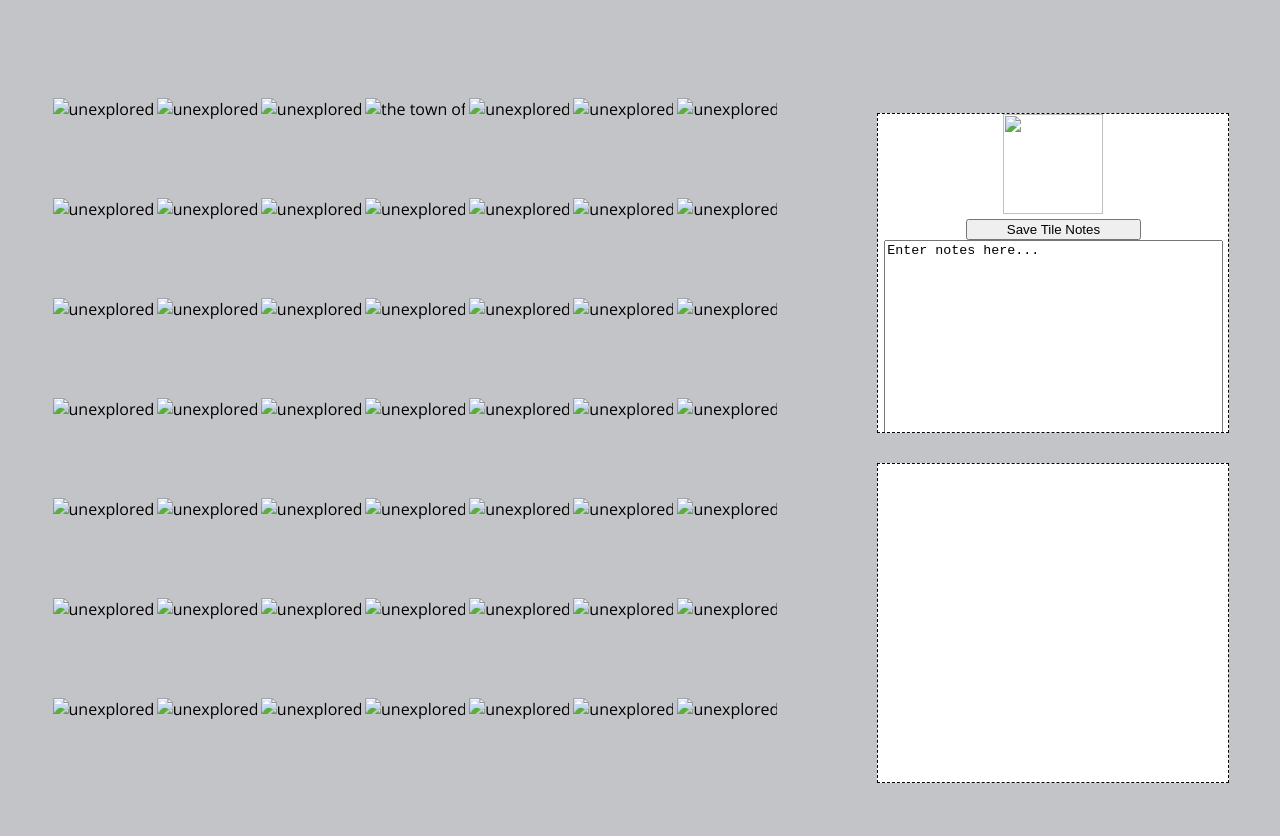
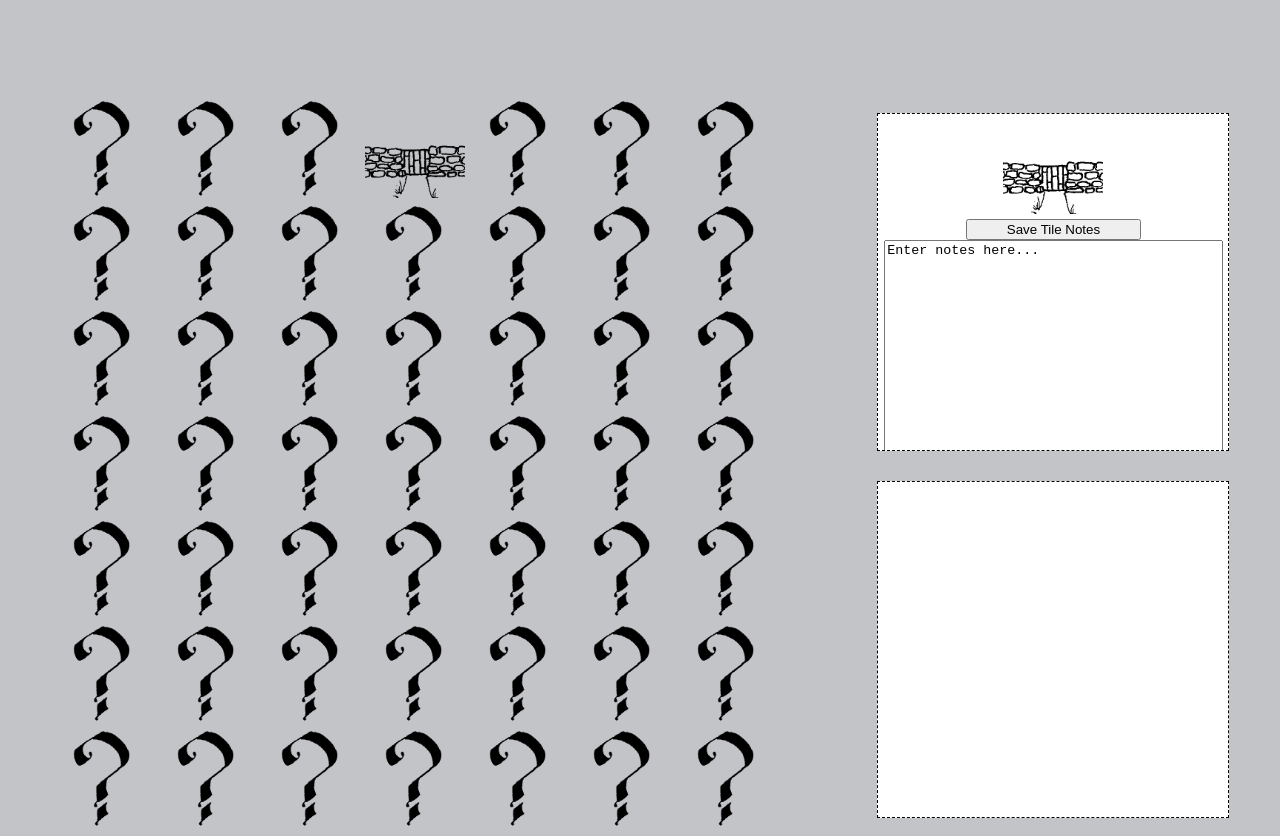
Before and after one commit to sak7az/mapp, a website: page index.html in a window 1280 px wide. Shown: the part 202-1038 px from the top of the page. Drawn offline with nearby package versions, Linux system fonts and the light colour scheme.

Commit message:
fixed paths to image srcs to fit new file structure

```diff
--- a/index.html
+++ b/index.html
@@ -20,217 +20,217 @@
             <div id="map">
                 <div class="row" id="row01">
                     <div class="tilediv">
-                        <img class="tile" data-notes="Enter notes here..." id="tile0101" src="unexplored.png" alt="unexplored territory"/>
+                        <img class="tile" data-notes="Enter notes here..." id="tile0101" src="mapTiles/unexplored.png" alt="unexplored territory"/>
                         <select id="tile0101dropdown" class="tiledropdown"></select>
                     </div>
                     <div class="tilediv">
-                        <img class="tile" data-notes="Enter notes here..."id="tile0102" src="unexplored.png" alt="unexplored territory"/>
+                        <img class="tile" data-notes="Enter notes here..."id="tile0102" src="mapTiles/unexplored.png" alt="unexplored territory"/>
                         <select id="tile0102dropdown" class="tiledropdown"></select>
                     </div>
                     <div class="tilediv">
-                        <img class="tile" data-notes="Enter notes here..."id="tile0103" src="unexplored.png" alt="unexplored territory"/>
+                        <img class="tile" data-notes="Enter notes here..."id="tile0103" src="mapTiles/unexplored.png" alt="unexplored territory"/>
                         <select id="tile0103dropdown" class="tiledropdown"></select>
                     </div>
                     <div class="tilediv">
-                        <img class="tile" data-notes="Enter notes here..."id="tile0104" src="town.png" alt="the town of Amsurna"/>
+                        <img class="tile" data-notes="Enter notes here..."id="tile0104" src="mapTiles/town.png" alt="the town of Amsurna"/>
                     </div>
                     <div class="tilediv">
-                        <img class="tile" data-notes="Enter notes here..."id="tile0105" src="unexplored.png" alt="unexplored territory"/>
+                        <img class="tile" data-notes="Enter notes here..."id="tile0105" src="mapTiles/unexplored.png" alt="unexplored territory"/>
                         <select id="tile0105dropdown" class="tiledropdown"></select>
                     </div>
                     <div class="tilediv">
-                        <img class="tile" data-notes="Enter notes here..."id="tile0106" src="unexplored.png" alt="unexplored territory"/>
+                        <img class="tile" data-notes="Enter notes here..."id="tile0106" src="mapTiles/unexplored.png" alt="unexplored territory"/>
                         <select id="tile0106dropdown" class="tiledropdown"></select>
                     </div>
                     <div class="tilediv">
-                        <img class="tile" data-notes="Enter notes here..."id="tile0107" src="unexplored.png" alt="unexplored territory"/>
+                        <img class="tile" data-notes="Enter notes here..."id="tile0107" src="mapTiles/unexplored.png" alt="unexplored territory"/>
                         <select id="tile0107dropdown" class="tiledropdown"></select>
                     </div>
                 </div>
                 <div class="row" id="row02">
                     <div class="tilediv">
-                        <img class="tile" data-notes="Enter notes here..."id="tile0201" src="unexplored.png" alt="unexplored territory"/>
+                        <img class="tile" data-notes="Enter notes here..."id="tile0201" src="mapTiles/unexplored.png" alt="unexplored territory"/>
                         <select id="tile0201dropdown" class="tiledropdown"></select>
                     </div>
                     <div class="tilediv">
-                        <img class="tile" data-notes="Enter notes here..."id="tile0202" src="unexplored.png" alt="unexplored territory"/>
+                        <img class="tile" data-notes="Enter notes here..."id="tile0202" src="mapTiles/unexplored.png" alt="unexplored territory"/>
                         <select id="tile0202dropdown" class="tiledropdown"></select>
                     </div>
                     <div class="tilediv">
-                        <img class="tile" data-notes="Enter notes here..."id="tile0203" src="unexplored.png" alt="unexplored territory"/>
+                        <img class="tile" data-notes="Enter notes here..."id="tile0203" src="mapTiles/unexplored.png" alt="unexplored territory"/>
                         <select id="tile0203dropdown" class="tiledropdown"></select>
                     </div>
                     <div class="tilediv">
-                        <img class="tile" data-notes="Enter notes here..."id="tile0204" src="unexplored.png" alt="unexplored territory"/>
+                        <img class="tile" data-notes="Enter notes here..."id="tile0204" src="mapTiles/unexplored.png" alt="unexplored territory"/>
                         <select id="tile0204dropdown" class="tiledropdown"></select>
                     </div>
                     <div class="tilediv">
-                        <img class="tile" data-notes="Enter notes here..."id="tile0205" src="unexplored.png" alt="unexplored territory"/>
+                        <img class="tile" data-notes="Enter notes here..."id="tile0205" src="mapTiles/unexplored.png" alt="unexplored territory"/>
                         <select id="tile0205dropdown" class="tiledropdown"></select>
                     </div>
                     <div class="tilediv">
-                        <img class="tile" data-notes="Enter notes here..."id="tile0206" src="unexplored.png" alt="unexplored territory"/>
+                        <img class="tile" data-notes="Enter notes here..."id="tile0206" src="mapTiles/unexplored.png" alt="unexplored territory"/>
                         <select id="tile0206dropdown" class="tiledropdown"></select>
                     </div>
                     <div class="tilediv">
-                        <img class="tile" data-notes="Enter notes here..."id="tile0207" src="unexplored.png" alt="unexplored territory"/>
+                        <img class="tile" data-notes="Enter notes here..."id="tile0207" src="mapTiles/unexplored.png" alt="unexplored territory"/>
                         <select id="tile0207dropdown" class="tiledropdown"></select>
                     </div>
                 </div>
                 <div class="row" id="row03">
                     <div class="tilediv">
-                        <img class="tile" data-notes="Enter notes here..."id="tile0301" src="unexplored.png" alt="unexplored territory"/>
+                        <img class="tile" data-notes="Enter notes here..."id="tile0301" src="mapTiles/unexplored.png" alt="unexplored territory"/>
                         <select id="tile0301dropdown" class="tiledropdown"></select>
                     </div>
                     <div class="tilediv">
-                        <img class="tile" data-notes="Enter notes here..."id="tile0302" src="unexplored.png" alt="unexplored territory"/>
+                        <img class="tile" data-notes="Enter notes here..."id="tile0302" src="mapTiles/unexplored.png" alt="unexplored territory"/>
                         <select id="tile0302dropdown" class="tiledropdown"></select>
                     </div>
                     <div class="tilediv">
-                        <img class="tile" data-notes="Enter notes here..."id="tile0303" src="unexplored.png" alt="unexplored territory"/>
+                        <img class="tile" data-notes="Enter notes here..."id="tile0303" src="mapTiles/unexplored.png" alt="unexplored territory"/>
                         <select id="tile0303dropdown" class="tiledropdown"></select>
                     </div>
                     <div class="tilediv">
-                        <img class="tile" data-notes="Enter notes here..."id="tile0304" src="unexplored.png" alt="unexplored territory"/>
+                        <img class="tile" data-notes="Enter notes here..."id="tile0304" src="mapTiles/unexplored.png" alt="unexplored territory"/>
                         <select id="tile0304dropdown" class="tiledropdown"></select>
                     </div>
                     <div class="tilediv">
-                        <img class="tile" data-notes="Enter notes here..."id="tile0305" src="unexplored.png" alt="unexplored territory"/>
+                        <img class="tile" data-notes="Enter notes here..."id="tile0305" src="mapTiles/unexplored.png" alt="unexplored territory"/>
                         <select id="tile0305dropdown" class="tiledropdown"></select>
                     </div>
                     <div class="tilediv">
-                        <img class="tile" data-notes="Enter notes here..."id="tile0306" src="unexplored.png" alt="unexplored territory"/>
+                        <img class="tile" data-notes="Enter notes here..."id="tile0306" src="mapTiles/unexplored.png" alt="unexplored territory"/>
                         <select id="tile0306dropdown" class="tiledropdown"></select>
                     </div>
                     <div class="tilediv">
-                        <img class="tile" data-notes="Enter notes here..."id="tile0307" src="unexplored.png" alt="unexplored territory"/>
+                        <img class="tile" data-notes="Enter notes here..."id="tile0307" src="mapTiles/unexplored.png" alt="unexplored territory"/>
                         <select id="tile0307dropdown" class="tiledropdown"></select>
                     </div>
                 </div>
                 <div class="row" id="row04">
                     <div class="tilediv">
-                        <img class="tile" data-notes="Enter notes here..."id="tile0401" src="unexplored.png" alt="unexplored territory"/>
+                        <img class="tile" data-notes="Enter notes here..."id="tile0401" src="mapTiles/unexplored.png" alt="unexplored territory"/>
                         <select id="tile0401dropdown" class="tiledropdown"></select>
                     </div>
                     <div class="tilediv">
-                        <img class="tile" data-notes="Enter notes here..."id="tile0402" src="unexplored.png" alt="unexplored territory"/>
+                        <img class="tile" data-notes="Enter notes here..."id="tile0402" src="mapTiles/unexplored.png" alt="unexplored territory"/>
                         <select id="tile0402dropdown" class="tiledropdown"></select>
                     </div>
                     <div class="tilediv">
-                        <img class="tile" data-notes="Enter notes here..."id="tile0403" src="unexplored.png" alt="unexplored territory"/>
+                        <img class="tile" data-notes="Enter notes here..."id="tile0403" src="mapTiles/unexplored.png" alt="unexplored territory"/>
                         <select id="tile0403dropdown" class="tiledropdown"></select>
                     </div>
                     <div class="tilediv">
-                        <img class="tile" data-notes="Enter notes here..."id="tile0404" src="unexplored.png" alt="unexplored territory"/>
+                        <img class="tile" data-notes="Enter notes here..."id="tile0404" src="mapTiles/unexplored.png" alt="unexplored territory"/>
                         <select id="tile0404dropdown" class="tiledropdown"></select>
                     </div>
                     <div class="tilediv">
-                        <img class="tile" data-notes="Enter notes here..."id="tile0405" src="unexplored.png" alt="unexplored territory"/>
+                        <img class="tile" data-notes="Enter notes here..."id="tile0405" src="mapTiles/unexplored.png" alt="unexplored territory"/>
                         <select id="tile0405dropdown" class="tiledropdown"></select>
                     </div>
                     <div class="tilediv">
-                        <img class="tile" data-notes="Enter notes here..."id="tile0406" src="unexplored.png" alt="unexplored territory"/>
+                        <img class="tile" data-notes="Enter notes here..."id="tile0406" src="mapTiles/unexplored.png" alt="unexplored territory"/>
                         <select id="tile0406dropdown" class="tiledropdown"></select>
                     </div>
                     <div class="tilediv">
-                        <img class="tile" data-notes="Enter notes here..."id="tile0407" src="unexplored.png" alt="unexplored territory"/>
+                        <img class="tile" data-notes="Enter notes here..."id="tile0407" src="mapTiles/unexplored.png" alt="unexplored territory"/>
                         <select id="tile0407dropdown" class="tiledropdown"></select>
                     </div>
                 </div>
                 <div class="row" id="row05">
                     <div class="tilediv">
-                        <img class="tile" data-notes="Enter notes here..."id="tile0501" src="unexplored.png" alt="unexplored territory"/>
+                        <img class="tile" data-notes="Enter notes here..."id="tile0501" src="mapTiles/unexplored.png" alt="unexplored territory"/>
                         <select id="tile0501dropdown" class="tiledropdown"></select>
                     </div>
                     <div class="tilediv">
-                        <img class="tile" data-notes="Enter notes here..."id="tile0502" src="unexplored.png" alt="unexplored territory"/>
+                        <img class="tile" data-notes="Enter notes here..."id="tile0502" src="mapTiles/unexplored.png" alt="unexplored territory"/>
                         <select id="tile0502dropdown" class="tiledropdown"></select>
                     </div>
                     <div class="tilediv">
-                        <img class="tile" data-notes="Enter notes here..."id="tile0503" src="unexplored.png" alt="unexplored territory"/>
+                        <img class="tile" data-notes="Enter notes here..."id="tile0503" src="mapTiles/unexplored.png" alt="unexplored territory"/>
                         <select id="tile0503dropdown" class="tiledropdown"></select>
                     </div>
                     <div class="tilediv">
-                        <img class="tile" data-notes="Enter notes here..."id="tile0504" src="unexplored.png" alt="unexplored territory"/>
+                        <img class="tile" data-notes="Enter notes here..."id="tile0504" src="mapTiles/unexplored.png" alt="unexplored territory"/>
                         <select id="tile0504dropdown" class="tiledropdown"></select>
                     </div>
                     <div class="tilediv">
-                        <img class="tile" data-notes="Enter notes here..."id="tile0505" src="unexplored.png" alt="unexplored territory"/>
+                        <img class="tile" data-notes="Enter notes here..."id="tile0505" src="mapTiles/unexplored.png" alt="unexplored territory"/>
                         <select id="tile0505dropdown" class="tiledropdown"></select>
                     </div>
                     <div class="tilediv">
-                        <img class="tile" data-notes="Enter notes here..."id="tile0506" src="unexplored.png" alt="unexplored territory"/>
+                        <img class="tile" data-notes="Enter notes here..."id="tile0506" src="mapTiles/unexplored.png" alt="unexplored territory"/>
                         <select id="tile0506dropdown" class="tiledropdown"></select>
                     </div>
                     <div class="tilediv">
-                        <img class="tile" data-notes="Enter notes here..."id="tile0507" src="unexplored.png" alt="unexplored territory"/>
+                        <img class="tile" data-notes="Enter notes here..."id="tile0507" src="mapTiles/unexplored.png" alt="unexplored territory"/>
                         <select id="tile0507dropdown" class="tiledropdown"></select>
                     </div>
                 </div>
                 <div class="row" id="row06">
                     <div class="tilediv">
-                        <img class="tile" data-notes="Enter notes here..." id="tile0601" src="unexplored.png" alt="unexplored territory"/>
+                        <img class="tile" data-notes="Enter notes here..." id="tile0601" src="mapTiles/unexplored.png" alt="unexplored territory"/>
                         <select id="tile0601dropdown" class="tiledropdown"></select>
                     </div>
                     <div class="tilediv">
-                        <img class="tile" data-notes="Enter notes here..." id="tile0602" src="unexplored.png" alt="unexplored territory"/>
+                        <img class="tile" data-notes="Enter notes here..." id="tile0602" src="mapTiles/unexplored.png" alt="unexplored territory"/>
                         <select id="tile0602dropdown" class="tiledropdown"></select>
                     </div>
                     <div class="tilediv">
-                        <img class="tile" data-notes="Enter notes here..." id="tile0603" src="unexplored.png" alt="unexplored territory"/>
+                        <img class="tile" data-notes="Enter notes here..." id="tile0603" src="mapTiles/unexplored.png" alt="unexplored territory"/>
                         <select id="tile0603dropdown" class="tiledropdown"></select>
                     </div>
                     <div class="tilediv">
-                        <img class="tile" data-notes="Enter notes here..." id="tile0604" src="unexplored.png" alt="unexplored territory"/>
+                        <img class="tile" data-notes="Enter notes here..." id="tile0604" src="mapTiles/unexplored.png" alt="unexplored territory"/>
                         <select id="tile0604dropdown" class="tiledropdown"></select>
                     </div>
                     <div class="tilediv">
-                        <img class="tile" data-notes="Enter notes here..." id="tile0605" src="unexplored.png" alt="unexplored territory"/>
+                        <img class="tile" data-notes="Enter notes here..." id="tile0605" src="mapTiles/unexplored.png" alt="unexplored territory"/>
                         <select id="tile0605dropdown" class="tiledropdown"></select>
                     </div>
                     <div class="tilediv">
-                        <img class="tile" data-notes="Enter notes here..." id="tile0606" src="unexplored.png" alt="unexplored territory"/>
+                        <img class="tile" data-notes="Enter notes here..." id="tile0606" src="mapTiles/unexplored.png" alt="unexplored territory"/>
                         <select id="tile0606dropdown" class="tiledropdown"></select>
                     </div>
                     <div class="tilediv">
-                        <img class="tile" data-notes="Enter notes here..." id="tile0607" src="unexplored.png" alt="unexplored territory"/>
+                        <img class="tile" data-notes="Enter notes here..." id="tile0607" src="mapTiles/unexplored.png" alt="unexplored territory"/>
                         <select id="tile0607dropdown" class="tiledropdown"></select>
                     </div>
                 </div>
                 <div class="row" id="row07">
                     <div class="tilediv">
-                        <img class="tile" data-notes="Enter notes here..." id="tile0701" src="unexplored.png" alt="unexplored territory"/>
+                        <img class="tile" data-notes="Enter notes here..." id="tile0701" src="mapTiles/unexplored.png" alt="unexplored territory"/>
                         <select id="tile0701dropdown" class="tiledropdown"></select>
                     </div>
                     <div class="tilediv">
-                        <img class="tile" data-notes="Enter notes here..." id="tile0702" src="unexplored.png" alt="unexplored territory"/>
+                        <img class="tile" data-notes="Enter notes here..." id="tile0702" src="mapTiles/unexplored.png" alt="unexplored territory"/>
                         <select id="tile0702dropdown" class="tiledropdown"></select>
                     </div>
                     <div class="tilediv">
-                        <img class="tile" data-notes="Enter notes here..." id="tile0703" src="unexplored.png" alt="unexplored territory"/>
+                        <img class="tile" data-notes="Enter notes here..." id="tile0703" src="mapTiles/unexplored.png" alt="unexplored territory"/>
                         <select id="tile0703dropdown" class="tiledropdown"></select>
                     </div>
                     <div class="tilediv">
-                        <img class="tile" data-notes="Enter notes here..." id="tile0704" src="unexplored.png" alt="unexplored territory"/>
+                        <img class="tile" data-notes="Enter notes here..." id="tile0704" src="mapTiles/unexplored.png" alt="unexplored territory"/>
                         <select id="tile0704dropdown" class="tiledropdown"></select>
                     </div>
                     <div class="tilediv">
-                        <img class="tile" data-notes="Enter notes here..." id="tile0705" src="unexplored.png" alt="unexplored territory"/>
+                        <img class="tile" data-notes="Enter notes here..." id="tile0705" src="mapTiles/unexplored.png" alt="unexplored territory"/>
                         <select id="tile0705dropdown" class="tiledropdown"></select>
                     </div>
                     <div class="tilediv">
-                        <img class="tile" data-notes="Enter notes here..." id="tile0706" src="unexplored.png" alt="unexplored territory"/>
+                        <img class="tile" data-notes="Enter notes here..." id="tile0706" src="mapTiles/unexplored.png" alt="unexplored territory"/>
                         <select id="tile0706dropdown" class="tiledropdown"></select>
                     </div>
                     <div class="tilediv">
-                        <img class="tile" data-notes="Enter notes here..." id="tile0707" src="unexplored.png" alt="unexplored territory"/>
+                        <img class="tile" data-notes="Enter notes here..." id="tile0707" src="mapTiles/unexplored.png" alt="unexplored territory"/>
                         <select id="tile0707dropdown" class="tiledropdown"></select>
                     </div>
                 </div>
             </div>
             <div id="discussionBar">
                 <div class="rightcolumn" id="notes">
-                    <img id="selectedTileImg" src="town.png">
+                    <img id="selectedTileImg" src="mapTiles/town.png">
                     <input type="button" id="saveTile" value="Save Tile Notes">
                     <textarea id="tileNotesEditor"></textarea>
                 </div>
--- a/indexscript.js
+++ b/indexscript.js
@@ -38,7 +38,7 @@
         $('.tiledropdown').change(function(){
             var coordinates = this.id.substring(0,8);
             var newImageSrc = $(this).children("option:selected").val()+ ".png";
-            console.log(newImageSrc);
+            newImageSrc = "mapTiles/" + newImageSrc;
             $('#'+coordinates).attr("src", newImageSrc);
         });
 
@@ -69,7 +69,7 @@
         $('#tileNotesEditor').focusout(function(){
             if(selected != ""){
                 $(selected).attr("style", "-webkit-filter: none ;filter: none;");
-                $('#selectedTileImg').attr('src', 'unexplored.png');
+                $('#selectedTileImg').attr('src', 'mapTiles/unexplored.png');
                 $(selected).attr("data-notes", $(this).val());
                 $(this).val("");
                 selected = ("");
```
